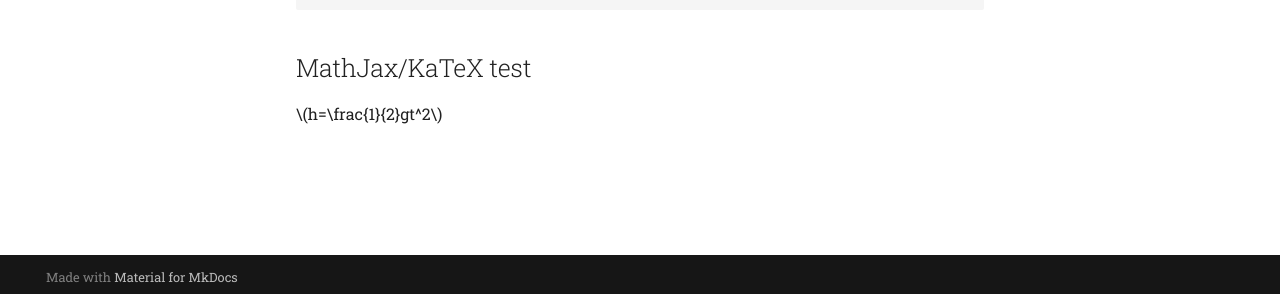
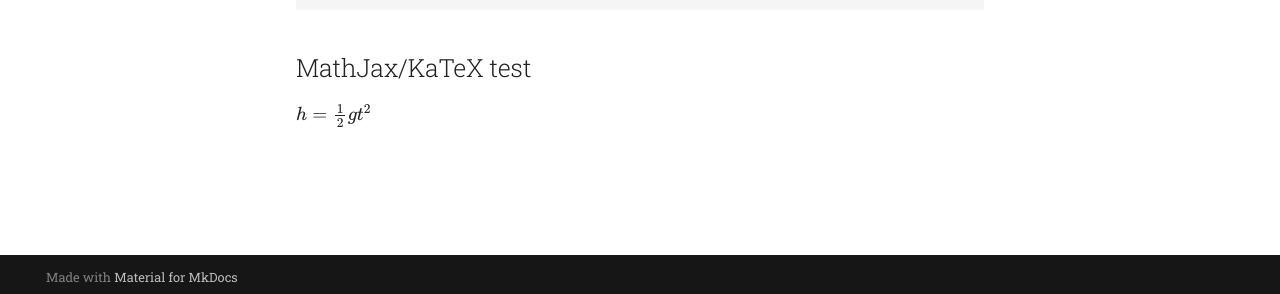
Before and after one commit to Sonata8/notes, an MkDocs documentation site: the page built from docs/index.md, in a window 1280 px wide. Shown: the part 601-895 px from the top of the page. Built offline with MkDocs 1.6.1 and Material for MkDocs 9.7.7, drawn with Linux system fonts in a browser that asks for light colours; part of the change alters nothing that is shown.

```diff
--- a/mkdocs.yml
+++ b/mkdocs.yml
@@ -19,15 +19,15 @@ markdown_extensions:
   - pymdownx.arithmatex:
       generic: true  # 如果你想使用 `$...$` 或 `$$...$$`
 
+extra_javascript:
+  - https://cdn.jsdelivr.net/npm/mathjax@3/es5/tex-mml-chtml.js
+
+# extra_css:
+#   - https://cdn.jsdelivr.net/npm/katex@0.16.8/dist/katex.min.css
+
 # extra_javascript:
-#   - https://cdn.jsdelivr.net/npm/mathjax@3/es5/tex-mml-chtml.js
+#   - https://cdn.jsdelivr.net/npm/katex@0.16.8/dist/katex.min.js
+#   - https://cdn.jsdelivr.net/npm/katex@0.16.8/dist/contrib/auto-render.min.js
 
-extra_css:
-  - https://cdn.jsdelivr.net/npm/katex@0.16.8/dist/katex.min.css
-
-extra_javascript:
-  - https://cdn.jsdelivr.net/npm/katex@0.16.8/dist/katex.min.js
-  - https://cdn.jsdelivr.net/npm/katex@0.16.8/dist/contrib/auto-render.min.js
-
-extra_javascript:
-  - js/katex-init.js
+# extra_javascript:
+#   - js/katex-init.js
```
